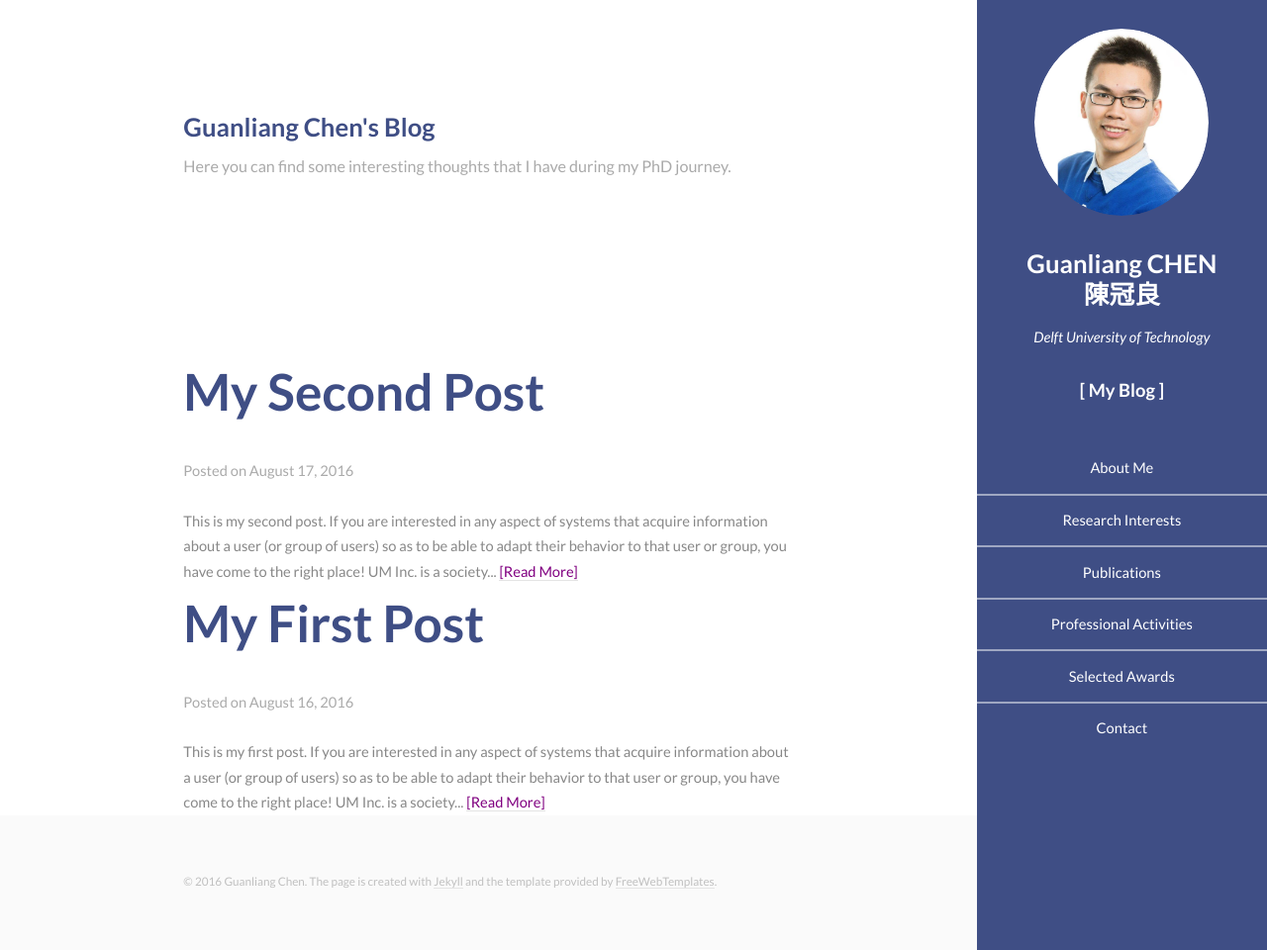
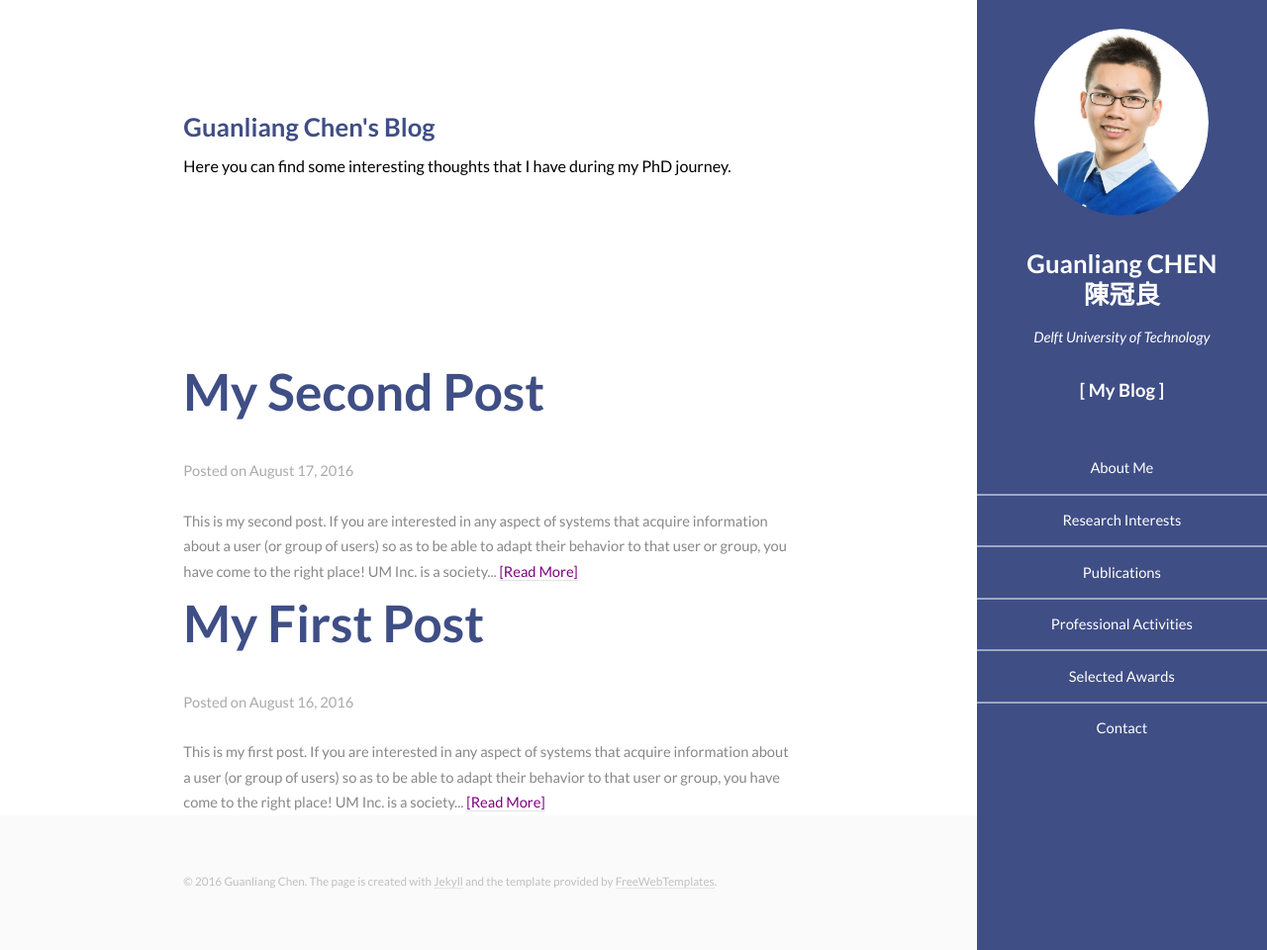
Before and after one commit to AngusGLChen/__angusglchen.github.io, a Jekyll site: the page built from blog/index.html, in a window 1280 px wide and 960 px high. Shown: the whole window at 99% size. Built offline with Jekyll 4.4.1, drawn with Linux system fonts in a browser that asks for light colours; the list of posts is cut into pages by our own code.

Commit message:
Aug 16, 2016

```diff
--- a/blog/index.html
+++ b/blog/index.html
@@ -4,7 +4,7 @@ title: Guanliang Chen's Blog
 ---
 
 <h3 style="padding:50px 0 0 0"><font color="#3f4e85">{{page.title}}</font></h3>
-<p style="padding:0 0 150px 0">Here you can find some interesting thoughts that I have during my PhD journey.</p>
+<p style="padding:0 0 150px 0"><font color="black">Here you can find some interesting thoughts that I have during my PhD journey.</font></p>
 
 <div class="posts-list">
   {% for post in paginator.posts %}
```
